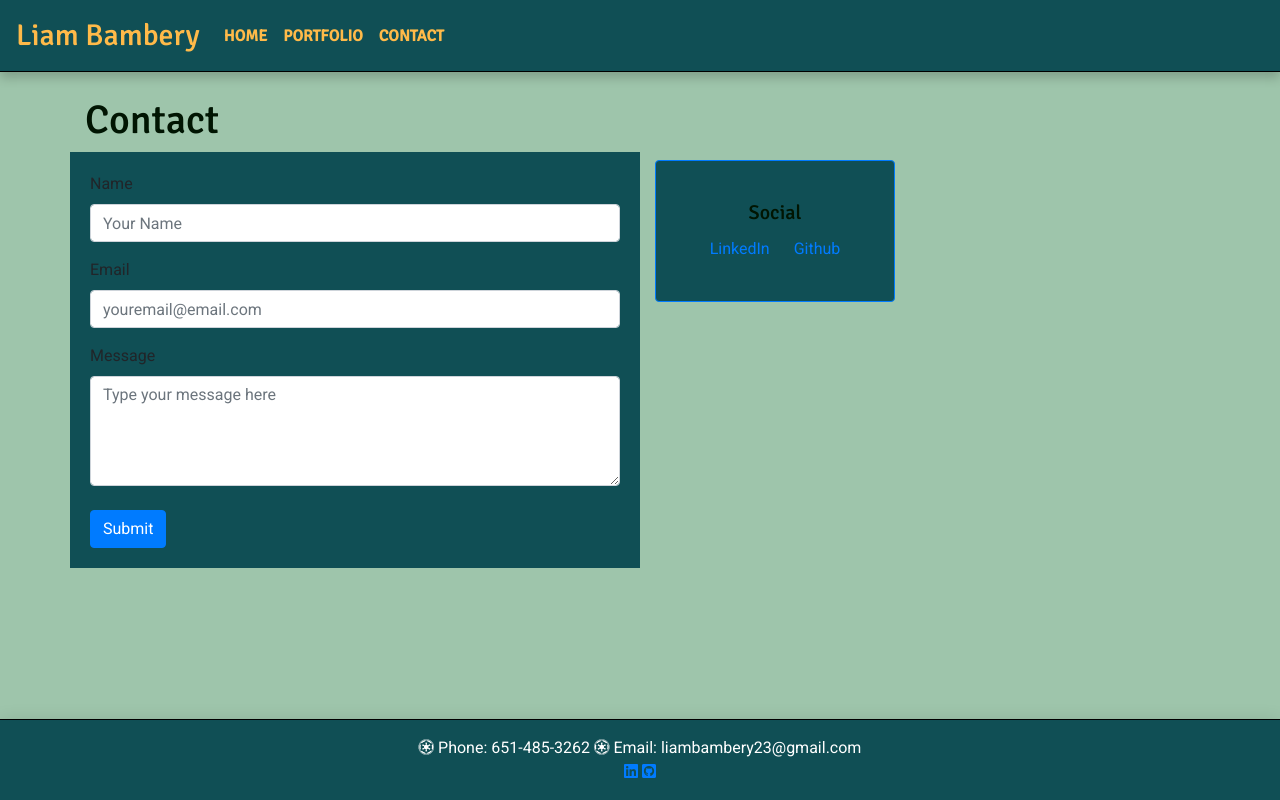
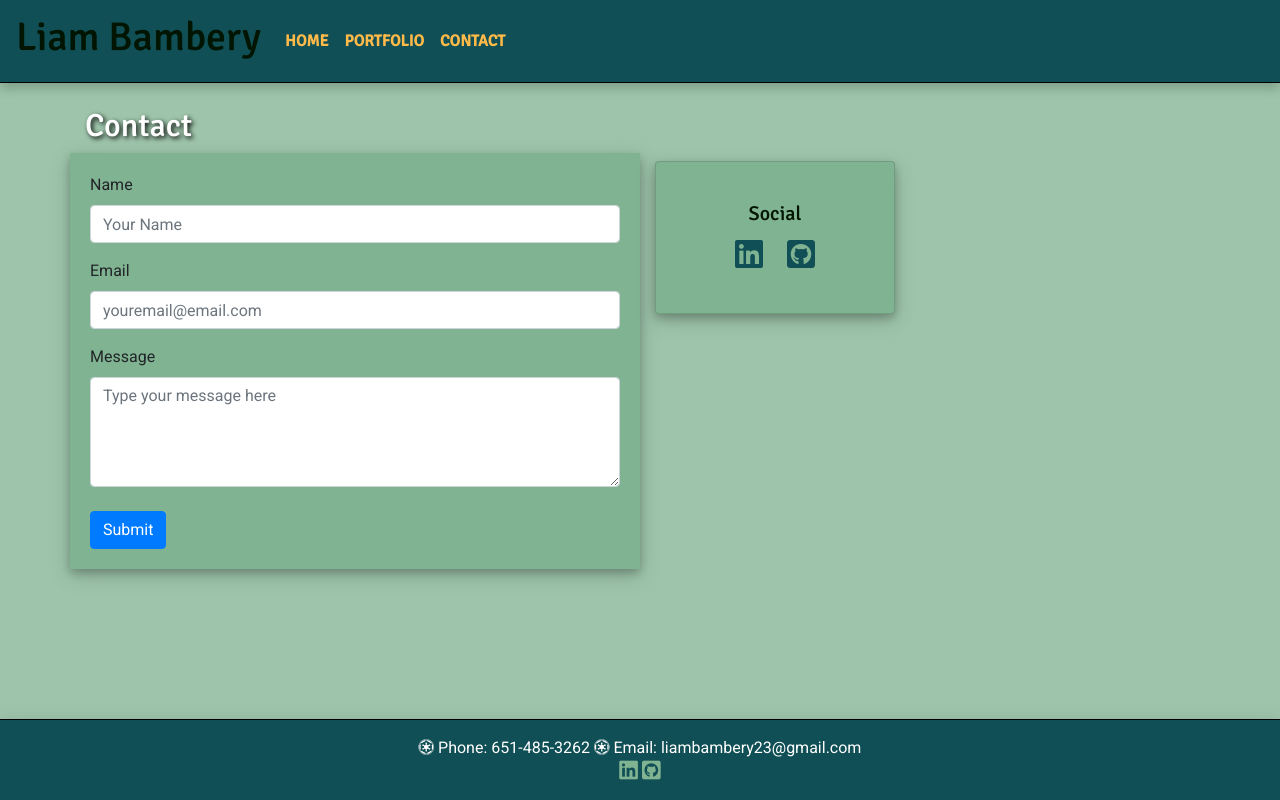
Before and after one commit to liambambery23/Portfolio, a plain HTML site: page contact.html in a window 1280 px wide. Drawn offline with nearby package versions, Linux system fonts and the light colour scheme.

Commit message:
changed link colors and other various css properties, fixed issue with footer covering content

```diff
--- a/contact.html
+++ b/contact.html
@@ -16,7 +16,7 @@
 <body>
 
     <nav class="navbar navbar-expand-lg bg-primary">
-        <a class="navbar-brand" href="index.html">Liam Bambery</a>
+        <a class="navbar-brand" href="index.html"><h1>Liam Bambery</h1></a>
         <button class="navbar-toggler" type="button" data-toggle="collapse" data-target="#navbarNav" aria-controls="navbarNav" aria-expanded="false" aria-label="Toggle navigation">
           <span class="navbar-toggler-icon"></span>
         </button>
@@ -38,7 +38,7 @@
   <section class="container">
         <div class="row">
           <header class="col-md-12">
-              <h1>Contact</h1>
+              <h2>Contact</h2>
           </header>
         </div>
         <div class="row">
@@ -63,11 +63,11 @@
         <div class="col-md-12 col-lg-6">
               <div class="row">
                 <div class="col-sm-12">
-                  <div class="card border-primary mb-3 text-center mt-2" style="width: 15rem;">
+                  <div class="card text-center mt-2 social-card" style="width: 15rem;">
                     <div class="card-body">
                       <h5 class="card-title">Social</h5>
-                      <a href="https://www.linkedin.com/in/liam-bambery-2226b5150/" target="blank" class="card-link">LinkedIn</a>
-                      <a href="https://github.com/liambambery23" target="blank" class="card-link">Github</a>
+                      <a href="https://www.linkedin.com/in/liam-bambery-2226b5150/" target="_blank" class="card-link"><i class="fab fa-linkedin fa-2x"></i></a>
+                      <a href="https://github.com/liambambery23" target="blank" class="card-link"><i class="fab fa-github-square fa-2x"></i></a>
                     </div>
                   </div>
                 </div>
@@ -77,7 +77,7 @@
     </section>
 
     <div class="footer">
-      <p><i class="fab fa-empire"></i> Phone: 651-485-3262   <i class="fab fa-empire"></i>   Email: liambambery23@gmail.com <br> <a href="https://www.linkedin.com/in/liam-bambery-2226b5150/" target="_blank"><i class="fab fa-linkedin"></i></a> <a href="https://github.com/liambambery23" target="_blank"><i class="fab fa-github-square"></i></a> </p>
+      <p><i class="fab fa-empire"></i> Phone: 651-485-3262   <i class="fab fa-empire"></i>   Email: liambambery23@gmail.com <br> <a href="https://www.linkedin.com/in/liam-bambery-2226b5150/" target="_blank"><i class="fab fa-linkedin fa-lg"></i></a> <a href="https://github.com/liambambery23" target="_blank"><i class="fab fa-github-square fa-lg"></i></a> </p>
     </div>
 
 </body>
--- a/style.css
+++ b/style.css
@@ -1,12 +1,25 @@
 body {
     background-color: #9EC5AB;
     font-family: 'Roboto', sans-serif;
+    min-height: 400px;
+    margin-bottom: 100px;
+    clear: both;
 }
 
 .navbar-brand {
     font-family: 'Signika', sans-serif;
     font-size: 30px;
     color: #FFBA49;
+}
+
+a {
+    color: #104F55;
+    font-weight: bold;
+}
+
+a:hover {
+    color: #104F55;
+    opacity: 50%;
 }
 
 .navbar-brand:hover {
@@ -37,8 +50,9 @@ body {
 }
 
 #contact-form {
-    background-color: #104F55;
+    background-color: #80B391;
     padding: 20px;
+    box-shadow: 0 4px 8px 0 rgba(0, 0, 0, 0.2), 0 6px 20px 0 rgba(0, 0, 0, 0.19);
 }
 
 p, label, .card-link, .submitBtn {
@@ -66,22 +80,30 @@ h2{
 
 .card {
     padding: 20px;
-    background-color: #104F55
+    background-color: #80B391
 }
 
 .sec {
-    background-color: #ffffff;
+    background-color: #80B391;
     padding: 15px;
+}
 
-
+.abt-me {
+    box-shadow: 0 4px 8px 0 rgba(0, 0, 0, 0.2), 0 6px 20px 0 rgba(0, 0, 0, 0.19);
 }
 
 .card-group {
     background-color: #104F55 !important;
+    box-shadow: 0 4px 8px 0 rgba(0, 0, 0, 0.2), 0 6px 20px 0 rgba(0, 0, 0, 0.19);
 }
 
-.contact-card {
-    padding: 5px;
+.social-card {
+    box-shadow: 0 4px 8px 0 rgba(0, 0, 0, 0.2), 0 6px 20px 0 rgba(0, 0, 0, 0.19);
+}
+
+.social-card a {
+    font-weight: normal;
+    color: #104F55;
 }
 
 .footer {
@@ -96,3 +118,8 @@ h2{
     border-top: 1px solid black;
     box-shadow: 10px 0px 0px 0 rgba(10, 10, 10, 1), 0 6px 20px 0 rgba(0, 0, 0, 0.19);
  }
+
+ .footer a {
+     color:  #80B391;
+     font-weight: normal;
+ }
```
Also changed, not shown: index.html (+6 -3 lines), portfolio.html (+3 -3 lines).
